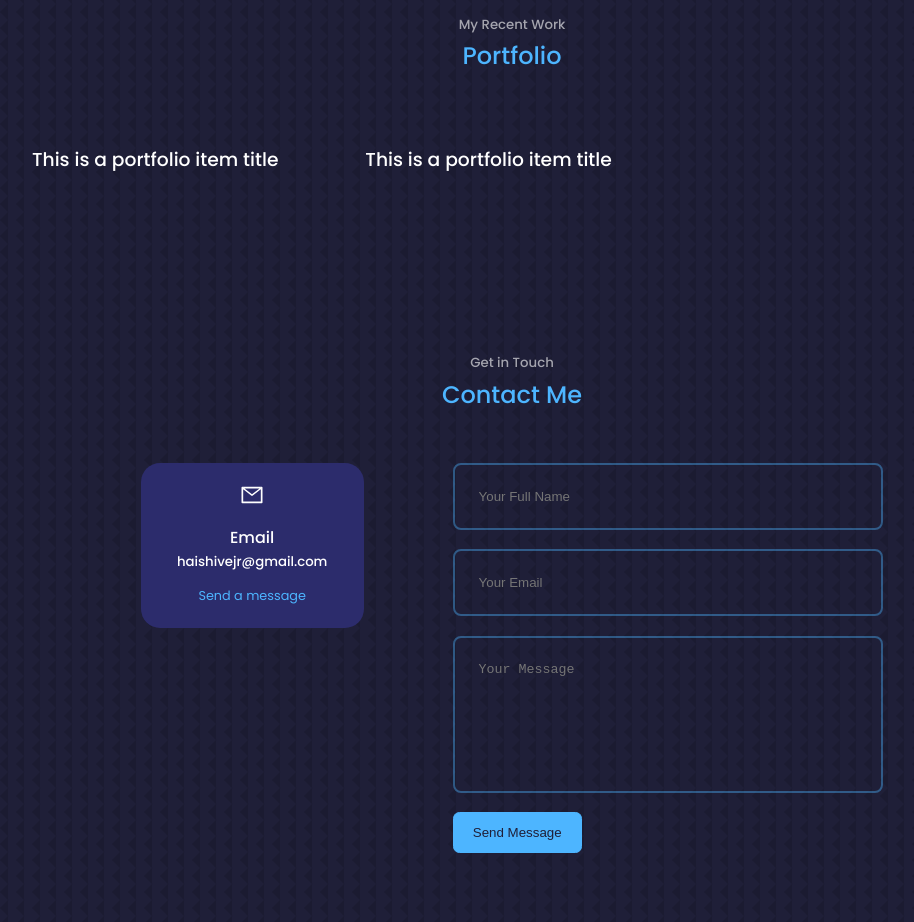
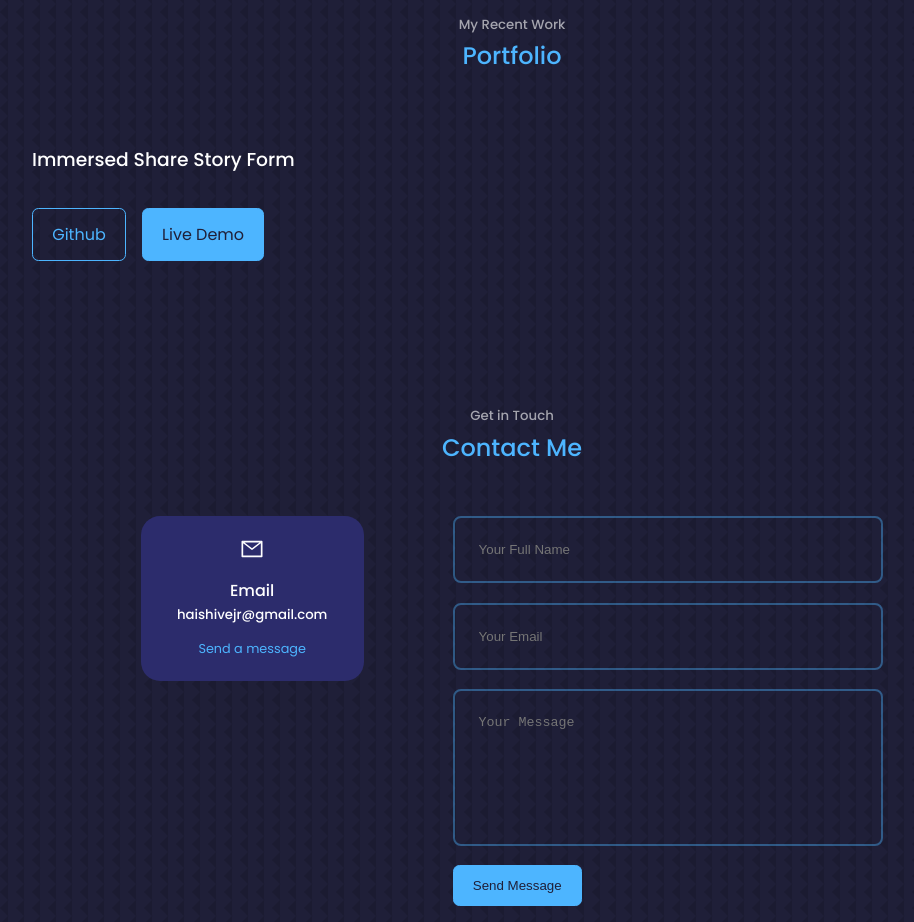
Before and after one commit to haijrshive/React-Portfolio-Website, a React (Create React App) app: page / in a window 1280 px wide. Shown: the part 2300-3222 px from the top of the page, without its empty margins (128-1042 px from the left). Built offline with nearby package versions, Linux system fonts and the light colour scheme.

Commit message:
Portfolio links

```diff
--- a/src/components/portfolio/Portfolio.jsx
+++ b/src/components/portfolio/Portfolio.jsx
@@ -19,20 +19,10 @@ const Portfolio = () => {
           <div className="portfolio__item-image">
             {/* <img src={IMG1} alt="" /> */}
           </div>
-          <h3>This is a portfolio item title</h3>
+          <h3>Immersed Share Story Form</h3>
           <div className="portfolio__item-cta">
-          {/* <a href="https://github.com" className="btn" target={_blank}>Github</a> */}
-          {/* <a href="https://dribbble.com/Alien_pixels" className="btn btn-primary" target={_blank}>Live Demo</a> */}
-          </div>
-        </article>
-        <article className="portfolio__item">
-          <div className="portfolio__item-image">
-            {/* <img src={IMG1} alt="" /> */}
-          </div>
-          <h3>This is a portfolio item title</h3>
-          <div className="portfolio__item-cta">
-          {/* <a href="https://github.com" className="btn" target={_blank}>Github</a> */}
-          {/* <a href="https://dribbble.com/Alien_pixels" className="btn btn-primary" target={_blank}>Live Demo</a> */}
+          <a href="https://github.com/haijrshive/React.JS-Code" className="btn" target="_blank">Github</a>
+          <a href="https://immersed.azurewebsites.net/sharedstories/create" className="btn btn-primary" target="_blank">Live Demo</a>
           </div>
         </article>
       </div>
```
